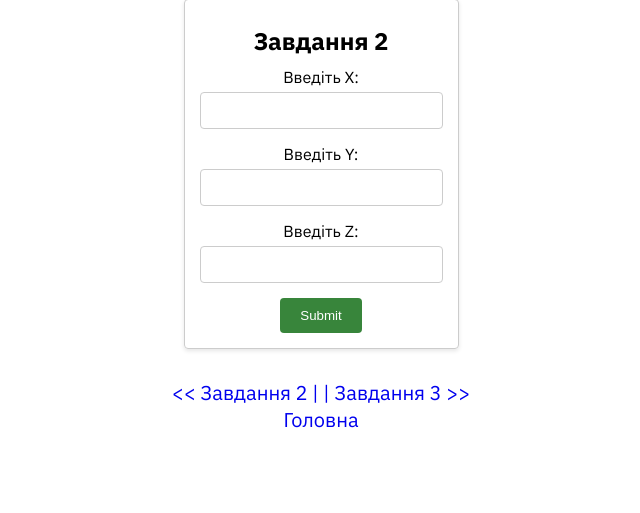
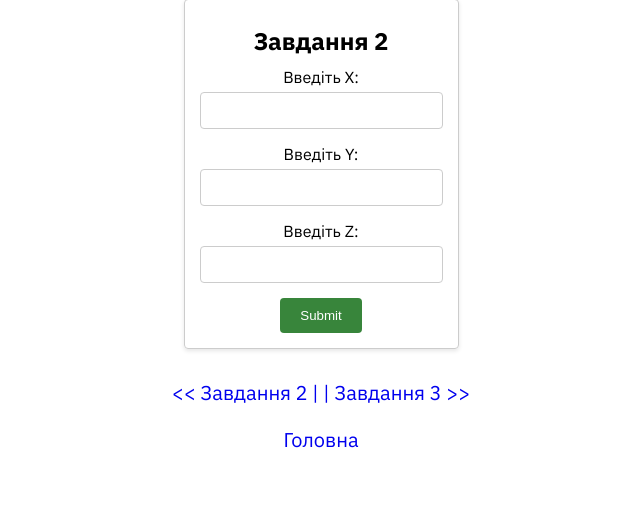
Before and after one commit to cirin0/mainPhpSite, a PHP site: page /lab2_hrytsiv/lab2.2.php in a window 1280 px wide. Shown: the part 41-554 px from the top of the page, without its empty margins (319-959 px from the left). Run offline with PHP 8.4, Linux system fonts and the light colour scheme.

Commit message:
midify general style

```diff
--- a/css/style.css
+++ b/css/style.css
@@ -128,6 +128,9 @@ input[type="submit"] {
 }
 
 .next_task {
+  display: flex;
+  flex-direction: column;
+  gap: 20px;
   font-size: 20px;
   margin: 20px 0px;
 }
```
